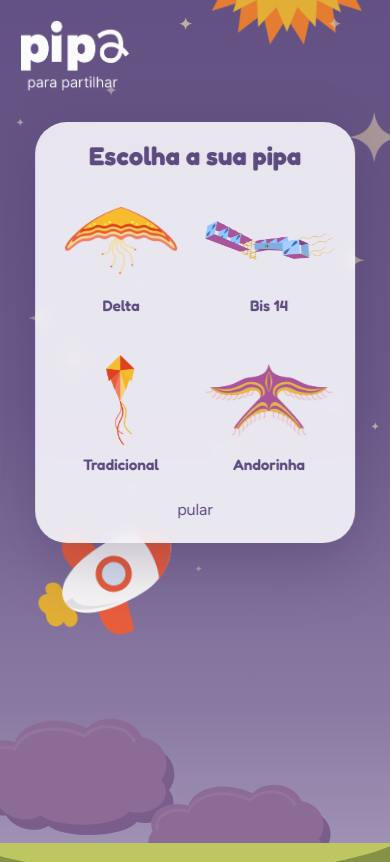
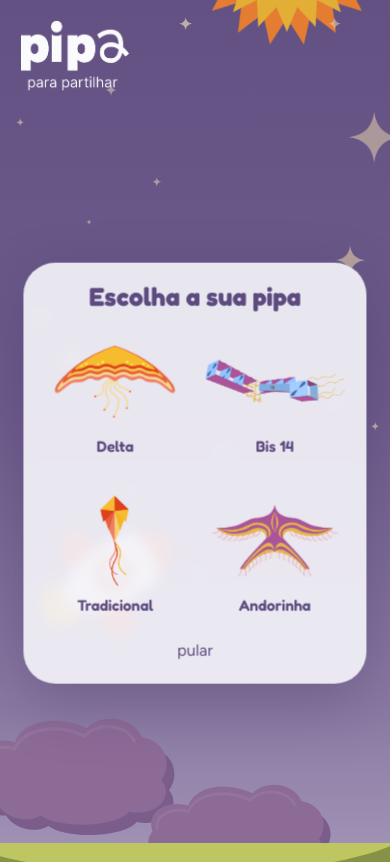
Before and after one commit to MegaFinal/Pipa_Landing, a React (Vite) app: page / in a window 390 px wide. Shown: the top 862 px of the page. Built offline with nearby package versions, Linux system fonts and the light colour scheme.

Commit message:
fix(race): centraliza o card de escolha abaixo do logo

```diff
--- a/src/components/race/KiteSelector.css
+++ b/src/components/race/KiteSelector.css
@@ -1,9 +1,12 @@
 .kite-selector {
   position: absolute;
   left: 50%;
-  top: clamp(110px, 14.5vh, 180px);
-  transform: translateX(-50%);
-  width: min(82vw, 1100px);
+  /* centralizado no espaço abaixo do logo */
+  top: calc(50% + clamp(36px, 6vh, 60px));
+  transform: translate(-50%, -50%);
+  max-height: calc(100% - 200px);
+  overflow-y: auto;
+  width: min(76vw, 1040px);
   padding: clamp(20px, 3vw, 40px) clamp(16px, 3vw, 40px) clamp(16px, 2vw, 28px);
   border-radius: var(--radius-card);
   background: rgba(244, 242, 248, 0.92);
@@ -22,14 +25,14 @@
 @keyframes selector-in {
   from {
     opacity: 0;
-    transform: translate(-50%, 24px) scale(0.96);
+    transform: translate(-50%, calc(-50% + 24px)) scale(0.96);
   }
 }
 
 @keyframes selector-out {
   to {
     opacity: 0;
-    transform: translate(-50%, -24px) scale(0.96);
+    transform: translate(-50%, calc(-50% - 24px)) scale(0.96);
   }
 }
 
@@ -124,6 +127,11 @@
 }
 
 @media (max-width: 640px) {
+  .kite-selector {
+    width: 88vw;
+    max-height: calc(100% - 140px);
+  }
+
   .kite-selector__list {
     grid-template-columns: 1fr 1fr;
     row-gap: 20px;
```
